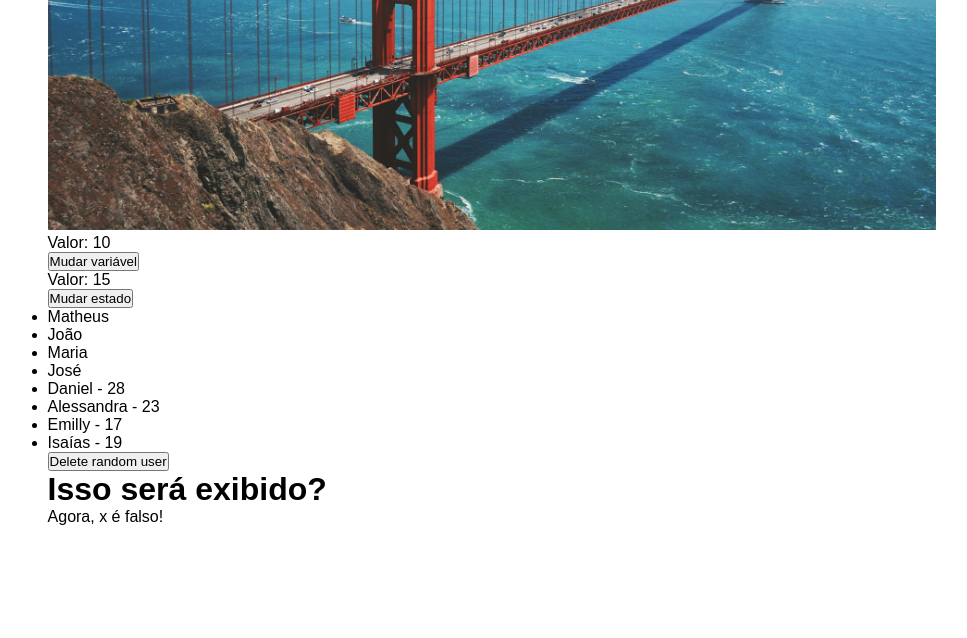
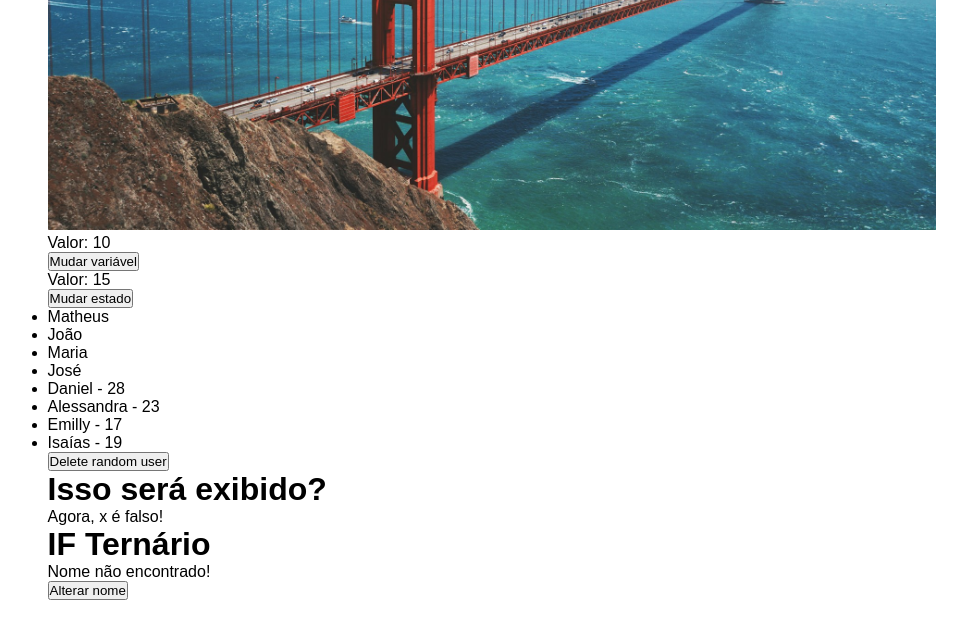
Before and after one commit to danniel-rodrigues/learn-react, a React (Vite) app in the folder avancando_em_react/: page / in a window 1280 px wide. Shown: the part 811-1449 px from the top of the page, without its empty margins (148-1115 px from the left). Built offline with nearby package versions, Linux system fonts and the light colour scheme.

Commit message:
if ternário

```diff
--- a/avancando_em_react/src/components/ConditionalRender.jsx
+++ b/avancando_em_react/src/components/ConditionalRender.jsx
@@ -2,12 +2,24 @@
 
 const ConditionalRender = () => {
   const [x] = useState(false);
+  const [name, setName] = useState("Daniel");
 
   return (
     <div>
       <h1>Isso será exibido?</h1>
       {x && <p>Se x for true, sim!</p>}
       {!x && <p>Agora, x é falso!</p>}
+      <h1>IF Ternário</h1>
+      {name === "João" ? (
+        <div>
+          <p>O nome é João!</p>
+        </div>
+      ) : (
+        <div>
+          <p>Nome não encontrado!</p>
+        </div>
+      )}
+      <button onClick={() => setName("João")}>Alterar nome</button>
     </div>
   );
 };
```
